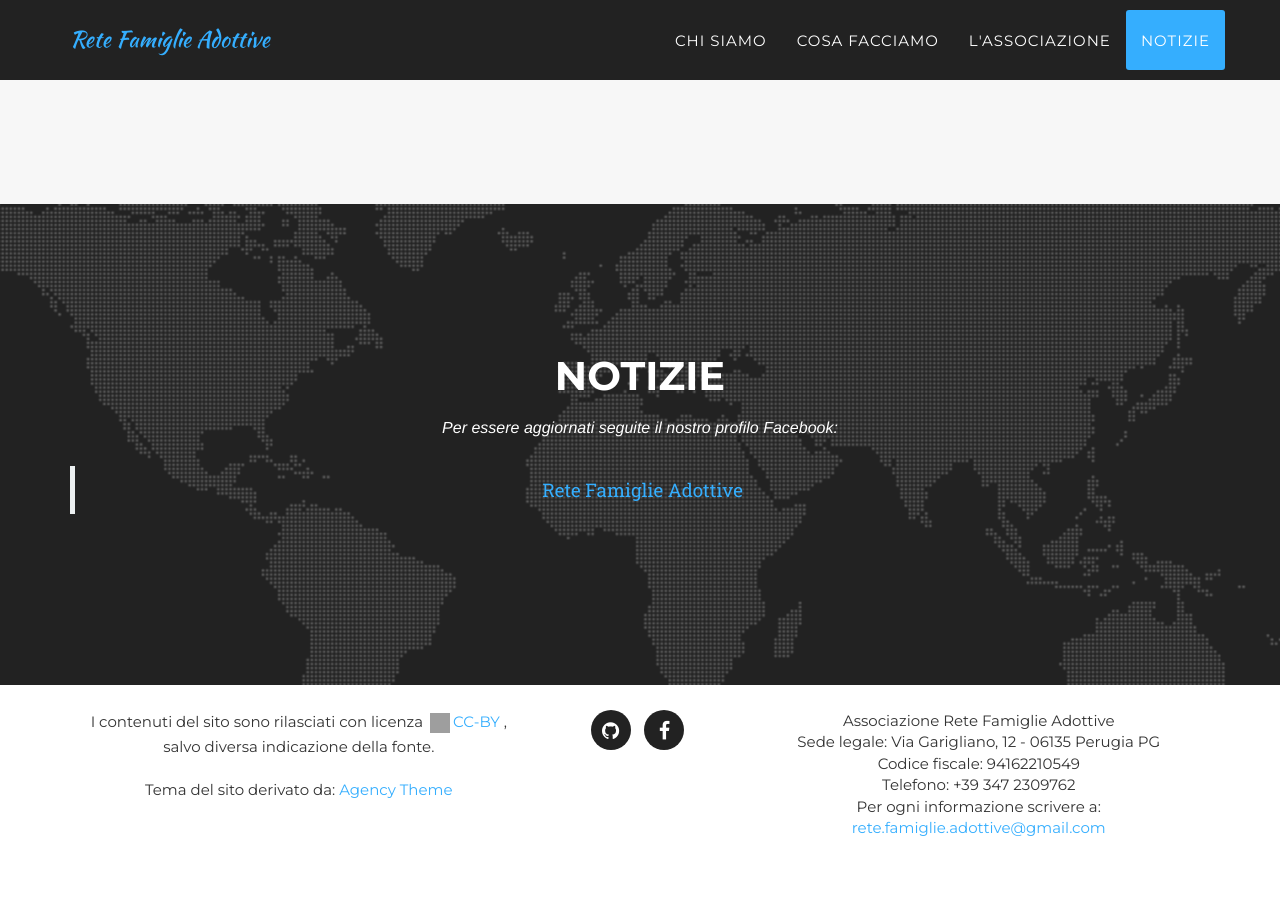
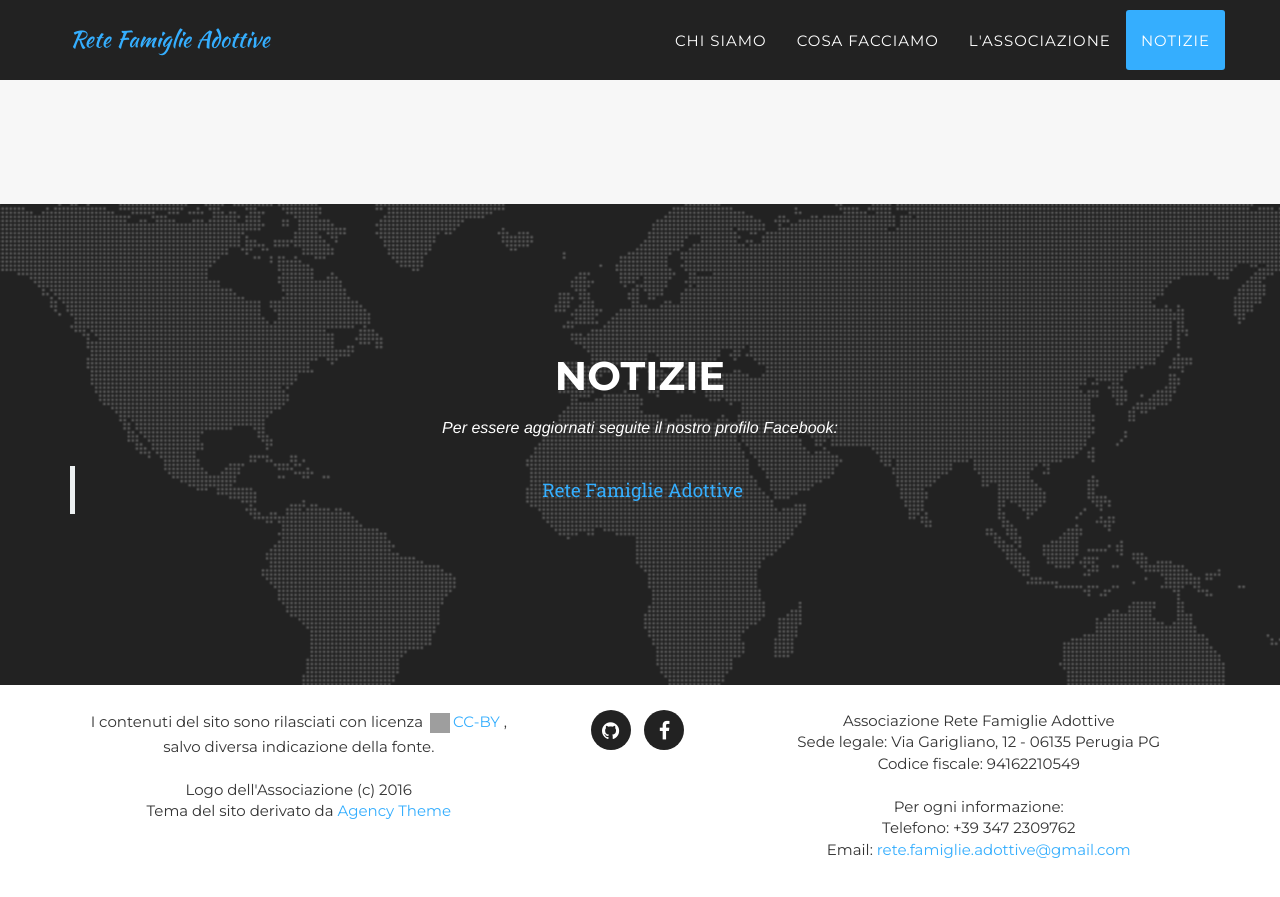
Before and after one commit to ggentili/rfa, a Jekyll site: the page built from index.html, in a window 1280 px wide and 900 px high, scrolled down 2426 px. Shown: the top 897 px of the window. Built offline with Jekyll 4.4.1, drawn with Linux system fonts in a browser that asks for light colours; some web fonts are replaced; grey boxes are pictures that could not be loaded.

Commit message:
Update footer.html

```diff
--- a/_includes/footer.html
+++ b/_includes/footer.html
@@ -9,7 +9,8 @@
                       <a href="http://creativecommons.org/licenses/by/3.0/it/"><img alt="Creative Commons" title="clicca qui per conoscere i termini della licenza d'utilizzo del sito" style="border-width: 0; margin: 3px; width: 20px; height: 20px;" src="http://creativecommons.org/images/cc.png"/>CC-BY</a>
                       <!span style="color: white;">, salvo diversa indicazione della fonte.<!/span>
                       <br><br>
-                      Tema del sito derivato da: <A href="https://github.com/y7kim/agency-jekyll-theme">Agency Theme</A>
+                      Logo dell'Associazione (c) 2016<br>
+                      Tema del sito derivato da <A href="https://github.com/y7kim/agency-jekyll-theme">Agency Theme</A>
                     </span>
                 </div>
                 <div class="col-md-2">
@@ -26,13 +27,11 @@
                         Associazione Rete Famiglie Adottive<br>
                         Sede legale: Via Garigliano, 12 - 06135 Perugia PG<br>
                         Codice fiscale: 94162210549<br>
-                        </li>
+                        &nbsp;<br></li>
                         <li>
+                        Per ogni informazione:<br>
                         Telefono: +39 347 2309762<br>
-                        </li>
-                        <li>
-                        Per ogni informazione scrivere a:<br>
-                        <a href="mailto:rete.famiglie.adottive@gmail.com">rete.famiglie.adottive@gmail.com</a>
+                        Email: <a href="mailto:rete.famiglie.adottive@gmail.com">rete.famiglie.adottive@gmail.com</a>
                         </li>
                     </ul>
 <!--
```
